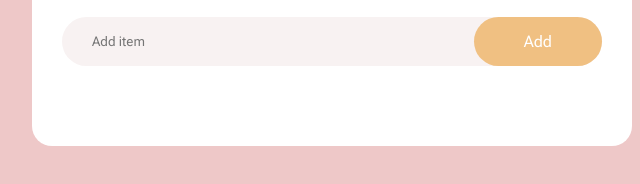
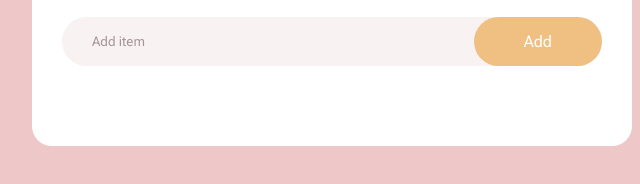
Before and after one commit to unpro-grammer/Todo-List, a plain HTML site: page index.html in a window 1280 px wide. Shown: the part 200-384 px from the top of the page, 308-948 px from the left. Drawn offline with Linux system fonts and the light colour scheme.

Commit message:
Consolidate colour scheme to chosen palette

```diff
--- a/style.css
+++ b/style.css
@@ -49,10 +49,15 @@
 input {
   flex: 1;
   border: none;
+  color: rgb(122, 87, 87);
   outline: none;
   background: transparent;
   padding: 10px;
   font-weight: 14px;
+}
+
+::placeholder {
+  color: rgb(165, 150, 150);
 }
 
 .add-item {
```
